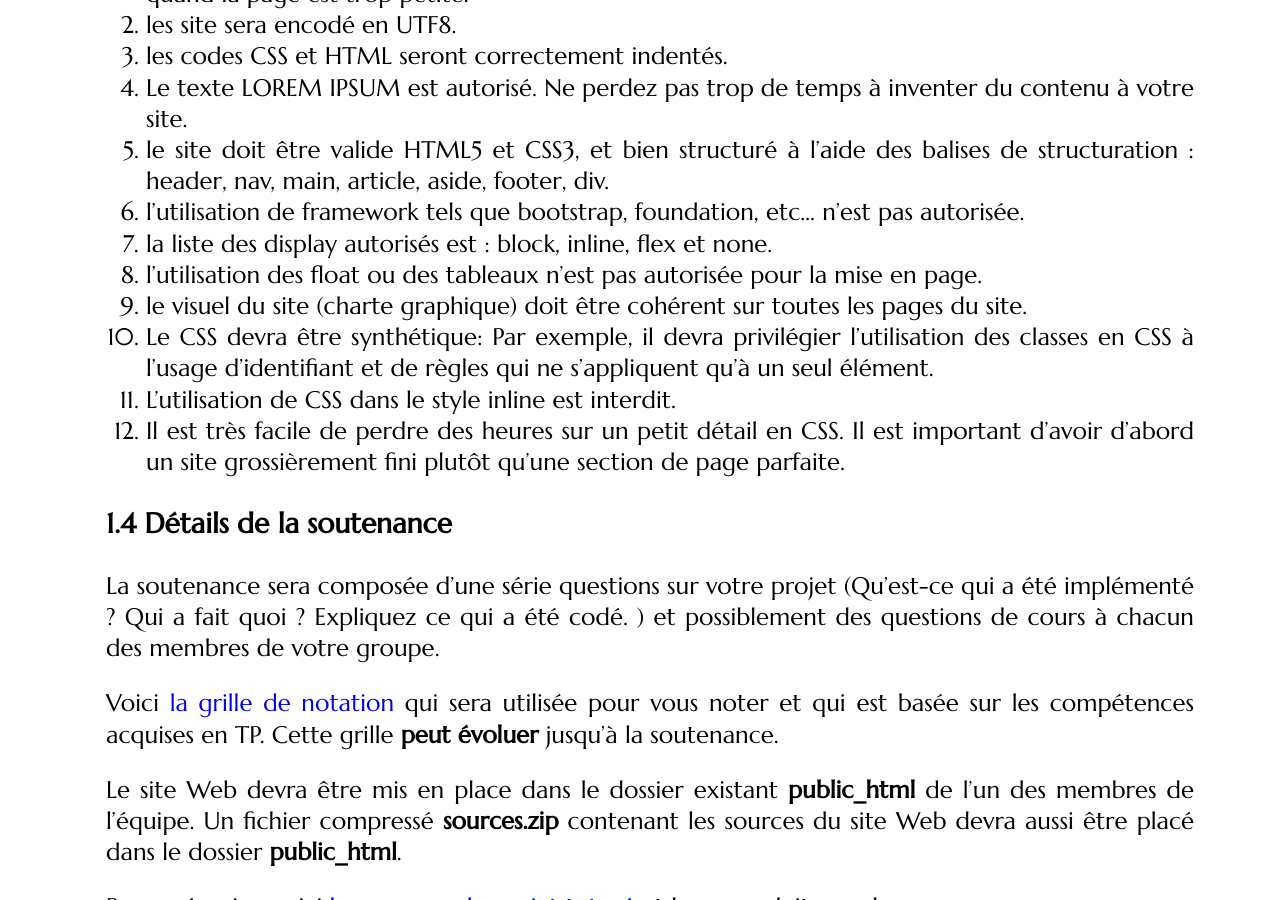
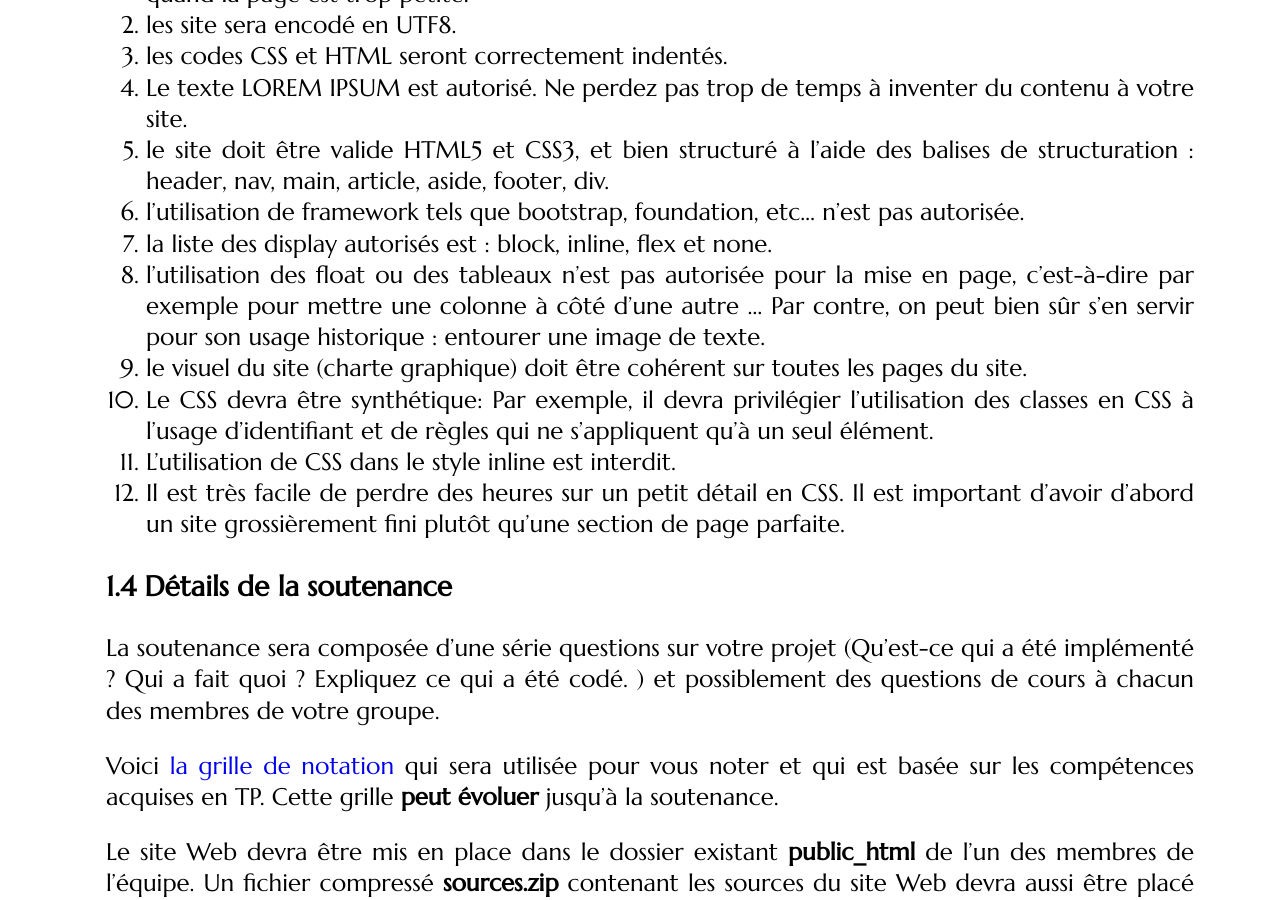
Before and after one commit to romainlebreton/R1.02-DeveloppementInterfacesWeb, a Jekyll site: the page built from projet.md, in a window 1280 px wide and 900 px high, scrolled down 1865 px. Built offline with Jekyll 4.4.1, drawn with Linux system fonts in a browser that asks for light colours; some web fonts are replaced; comment, search, counter and statistics services are not loaded.

Commit message:
instruction projet : float

```diff
--- a/projet.md
+++ b/projet.md
@@ -73,7 +73,10 @@ questions et réponses plus bas dans la page (utilisation des ancres).
    balises de structuration : header, nav, main, article, aside, footer, div.
 1. l’utilisation de framework tels que bootstrap, foundation, etc… n’est pas autorisée.
 1. la liste des display autorisés est : block, inline, flex et none.
-1. l’utilisation des float ou des tableaux n’est pas autorisée pour la mise en page.
+1. l’utilisation des float ou des tableaux n’est pas autorisée pour la mise en
+   page, c'est-à-dire par exemple pour mettre une colonne à côté d'une autre
+   ... Par contre, on peut bien sûr s'en servir pour son usage historique :
+   entourer une image de texte.
 1. le visuel du site (charte graphique) doit être cohérent sur toutes les pages du site.
 <!-- 1. Un seul fichier CSS pour toutes les pages. -->
 1. Le CSS devra être synthétique: Par exemple, il devra privilégier
```
